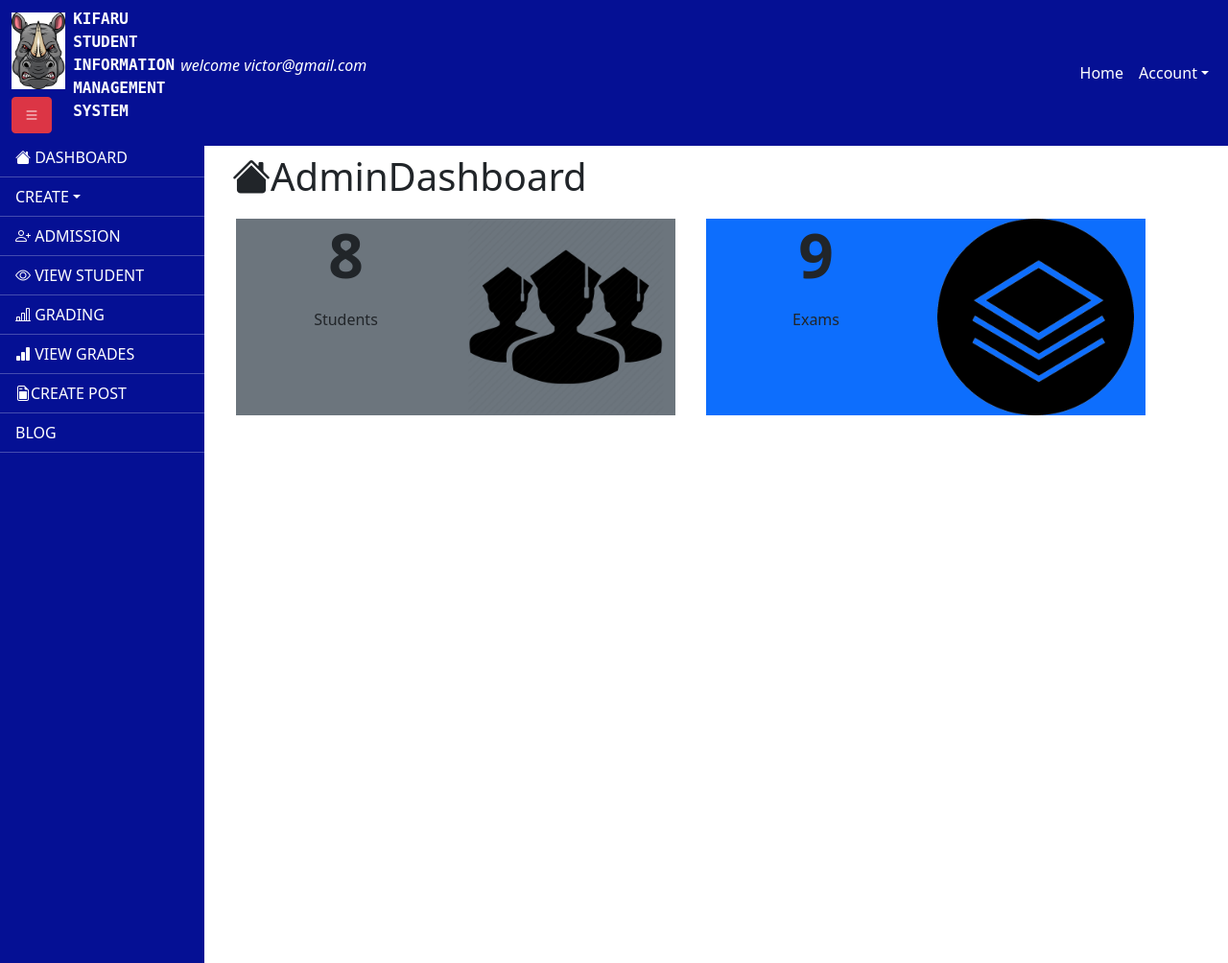
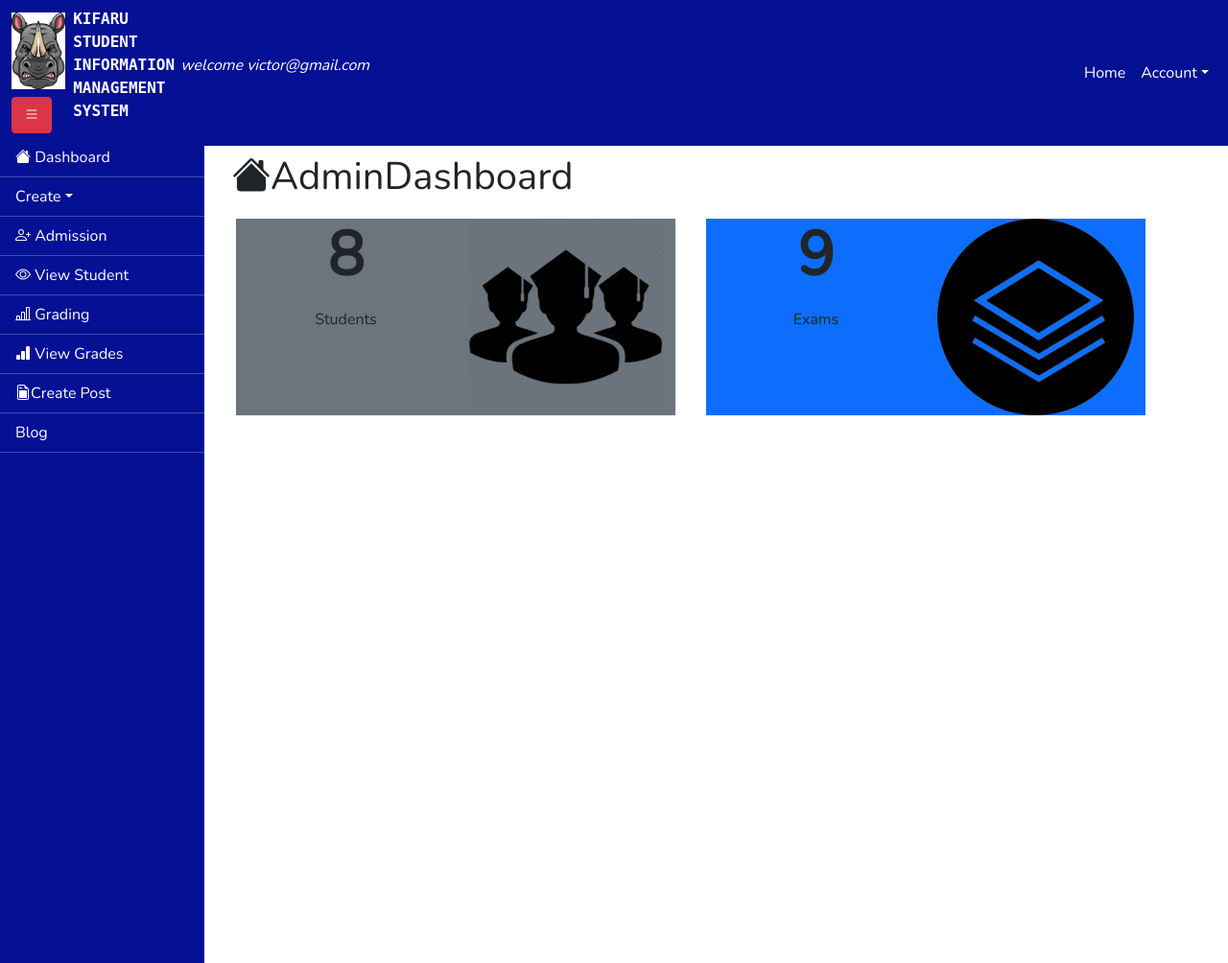
Before and after one commit to mugambi-victor/prysch, a PHP site: page /admin/admin_dashboard in a window 1280 px wide. Shown: the whole page at 96% size. Run offline with PHP 8.4, Linux system fonts and the light colour scheme; a user stored in the database is signed in; data comes from the database, SQL or seed files in the repository; some libraries are stand-ins or nearby versions.

Commit message:
more on header, sidebar and font

```diff
--- a/admin/add_student.php
+++ b/admin/add_student.php
@@ -66,10 +66,7 @@
 
     }
 
-    a:hover {
-        background-color: #8432DF;
 
-    }
 
     a:active {
         background-color: #8432DF;
--- a/admin/admin_dashboard.php
+++ b/admin/admin_dashboard.php
@@ -26,9 +26,7 @@
 
     <style>
 
-        a:hover {
-        opacity:.7;
-    }
+
         .student1 {
             height: 100px;
             background-image: url("image/studentsicon.jpg");
@@ -41,6 +39,9 @@
     .mrow{
        padding-left:10rem;
        transition: 1s;
+    }
+    body{
+        font-family: 'Nunito', sans-serif;
     }
 
         /* style="background:#051094;;" */
--- a/admin/classs.php
+++ b/admin/classs.php
@@ -29,10 +29,6 @@
     <style>
     .form-label {
         font-weight: bold;
-    }
-
-    a:hover {
-        background: slateblue;
     }
     .mm{
         padding-top:10rem;
--- a/admin/grades.php
+++ b/admin/grades.php
@@ -24,9 +24,7 @@
 
 
     <style>
-         .nav a:hover{
-            background-color:slateblue;
-        }
+
         .mm{
         padding-top:10rem;
     }
--- a/admin/header2.php
+++ b/admin/header2.php
@@ -3,10 +3,13 @@
 
      <link href="https://cdn.jsdelivr.net/npm/bootstrap@5.1.3/dist/css/bootstrap.min.css" rel="stylesheet" integrity="sha384-1BmE4kWBq78iYhFldvKuhfTAU6auU8tT94WrHftjDbrCEXSU1oBoqyl2QvZ6jIW3" crossorigin="anonymous">
 <script src="https://cdn.jsdelivr.net/npm/bootstrap@5.1.3/dist/js/bootstrap.bundle.min.js" integrity="sha384-ka7Sk0Gln4gmtz2MlQnikT1wXgYsOg+OMhuP+IlRH9sENBO0LRn5q+8nbTov4+1p" crossorigin="anonymous"></script>
-
+<link rel="preconnect" href="https://fonts.googleapis.com">
+<link rel="preconnect" href="https://fonts.gstatic.com" crossorigin>
+<link href="https://fonts.googleapis.com/css2?family=Nunito:wght@300;400&display=swap" rel="stylesheet">
   <!-- <link href="../bootstrap_5.1.3/css/bootstrap.min.css" rel="stylesheet" >
   <script src="../bootstrap_5.1.3/js/bootstrap.min.js"></script> -->
   <style>
+
     .navbar{
         background:#051094;
     }
@@ -17,6 +20,9 @@
     .navbar{
         position:fixed;
         width:100%;
+    }
+    body{
+        font-family: 'Nunito', sans-serif;
     }
 
 </style>
--- a/admin/post.php
+++ b/admin/post.php
@@ -20,9 +20,6 @@
      <link rel="shortcut icon" href="ol.png" >
     <title>CreatePost</title>
 <style>
-     a:hover{
-            background-color: slateblue;
-        }
         .mm{
         padding-top:11rem;
     }
--- a/admin/sidebar.php
+++ b/admin/sidebar.php
@@ -16,7 +16,19 @@
     position: fixed;
     transition: 1s;
 }
+a:hover {
+  animation: bounce 1s infinite;
+}
 
+@keyframes bounce {
+  0%, 100% {
+    transform: translateY(0);
+  }
+  50% {
+    transform: translateY(-5px);
+
+  }
+}
 </style>
 
 
@@ -25,11 +37,11 @@
             <ul class="nav navbar-light vh-100 flex-column " id="" >
 
             <li class="  nav-item ">
-                    <a href="admin_dashboard" class="text-uppercase text-white nav-link"><i class="bi-house-fill"></i>
-                        DASHBOARD</a>
+                    <a href="admin_dashboard" class="text-capitalize text-white nav-link"><i class="bi-house-fill"></i>
+                        dashboard</a>
                 </li>
                 <hr class="text-white m-0">
-                <li class="nav-item text-uppercase  dropdown">
+                <li class="nav-item text-capitalize  dropdown">
                     <a href="" class="nav-link text-white dropdown-toggle" data-bs-toggle="dropdown"> create</a>
                     <div class="dropdown-menu">
                     <a href="classs.php" class="dropdown-item">Academic Year & Classes </a>
@@ -40,13 +52,13 @@
                 </li>
                 <hr class="text-white m-0">
                 <li class="  nav-item ">
-                    <a href="add_student" class="text-uppercase text-white nav-link"> <i class="bi-person-plus"></i>
-                        ADMISSION</a>
+                    <a href="add_student" class="text-capitalize text-white nav-link"> <i class="bi-person-plus"></i>
+                        Admission</a>
                 </li>
                 <hr class="text-white m-0">
                 <li class="nav-item">
-                    <a href="view-students" class="text-uppercase text-white nav-link"><i class="bi-eye"></i>
-                        VIEW STUDENT</a>
+                    <a href="view-students" class="text-capitalize text-white nav-link"><i class="bi-eye"></i>
+                        view student</a>
                 </li>
 
 
@@ -55,7 +67,7 @@
 
                 <li>
 
-                    <div class="nav-item text-uppercase  dropdown">
+                    <div class="nav-item text-capitalize  dropdown">
                         <a href="" class="nav-link text-white dropdown-toggle" data-bs-toggle="dropdown" aria-expanded="false"><i class="bi-eye"></i> view</a>
                         <div class="dropdown-menu ">
                             <a href="viewcourses" class="dropdown-item">courses</a>
@@ -67,32 +79,32 @@
                 </li> -->
                 <!-- <hr class="text-white m-0">
                 <li class="nav-item">
-                    <a href="../Accounts/accounts_login" class="text-white text-uppercase nav-link"> <i class="bi-cash"></i>
+                    <a href="../Accounts/accounts_login" class="text-white text-capitalize nav-link"> <i class="bi-cash"></i>
                         FEES</a>
                 </li> -->
                 <!-- <hr class="text-white m-0">
                 <li class="nav-item">
-                    <a href="exams" class="text-white text-uppercase nav-link"> <i class="bi-journal-check"></i>
+                    <a href="exams" class="text-white text-capitalize nav-link"> <i class="bi-journal-check"></i>
                         EXAMS</a>
                 </li> -->
                 <hr class="text-white m-0">
                 <li class="nav-item">
-                    <a href="grades" class="text-white text-uppercase nav-link"> <i class="bi-bar-chart-line"></i>
-                        GRADING</a>
+                    <a href="grades" class="text-white text-capitalize nav-link"> <i class="bi-bar-chart-line"></i>
+                        grading</a>
                 </li>
                 <hr class="text-white m-0">
                 <li class="nav-item">
-                    <a href="viewgrades" class="text-white text-uppercase nav-link"> <i
-                            class="bi-bar-chart-fill"></i> VIEW GRADES</a>
+                    <a href="viewgrades" class="text-white text-capitalize nav-link"> <i
+                            class="bi-bar-chart-fill"></i> view grades</a>
                 </li>
                 <hr class="text-white m-0">
                 <li class="nav-item">
-                    <a href="post" class="text-white text-uppercase nav-link"><i
+                    <a href="post" class="text-white text-capitalize nav-link"><i
                             class="bi-file-earmark-post"></i>Create post</a>
                 </li>
                 <hr class="text-white m-0">
                 <li class="nav-item">
-                    <a href="../news.php" class="text-white text-uppercase nav-link">blog</a>
+                    <a href="../news.php" class="text-white text-capitalize nav-link">blog</a>
                 </li>
                 <hr class="text-white m-0">
             </ul>
--- a/admin/view-students.php
+++ b/admin/view-students.php
@@ -20,9 +20,6 @@
 
     <title>ViewStudents</title>
     <style>
-    a:hover {
-        background-color: #8432DF;
-    }
 
     .mm {
         padding-top: 10rem;
--- a/admin/viewgrades.php
+++ b/admin/viewgrades.php
@@ -22,11 +22,9 @@
 
     <link rel="stylesheet" href="https://cdnjs.cloudflare.com/ajax/libs/font-awesome/4.7.0/css/font-awesome.min.css">
     <link rel="stylesheet" href="https://cdn.jsdelivr.net/npm/bootstrap-icons@1.5.0/font/bootstrap-icons.css">
-    <link href="bootstrap/css/bootstrap.min.css" rel="stylesheet">
+
     <style>
-    .nav a:hover {
-        background-color: #8432DF;
-    }
+
     .mm{
         padding-top:10rem;
     }
```
Also changed, not shown: Accounts/header.php (+8 -0 lines), Accounts/header1.php (+8 -0 lines), admin/header.php (+6 -1 lines).
